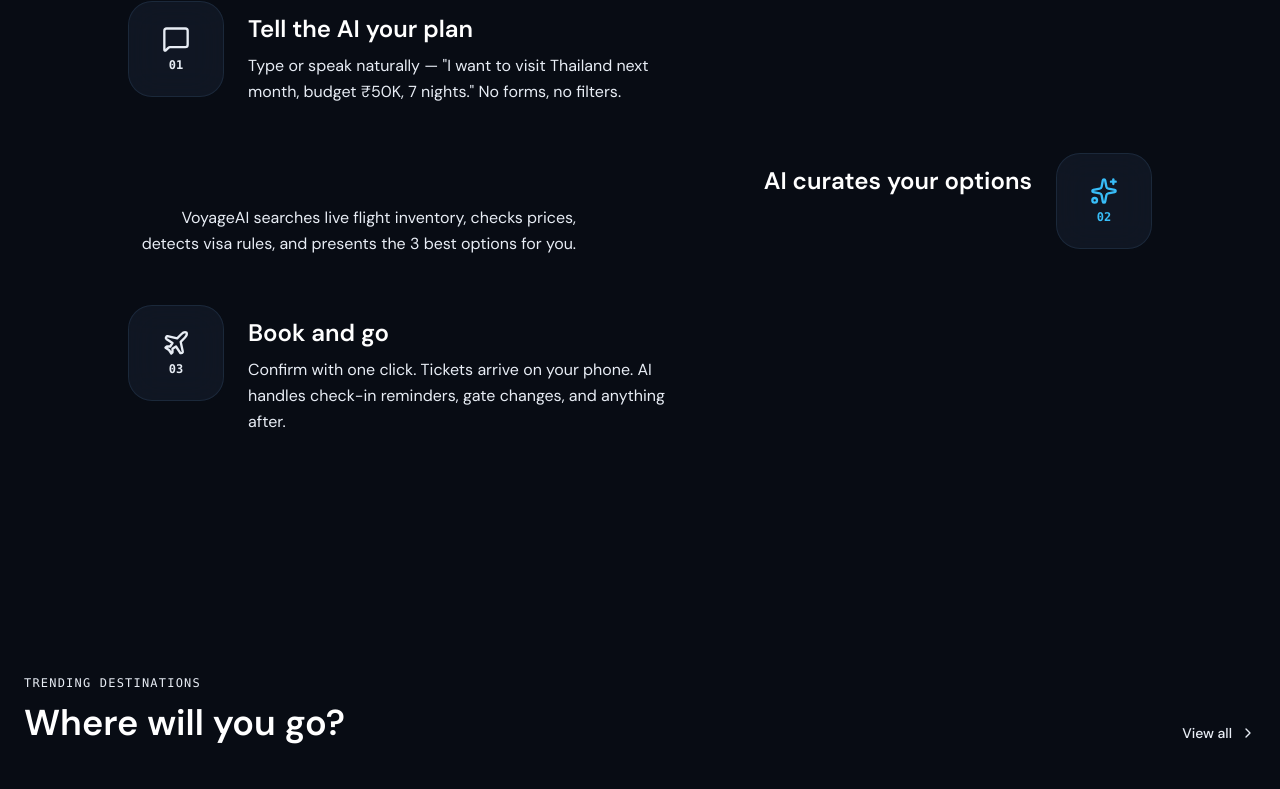
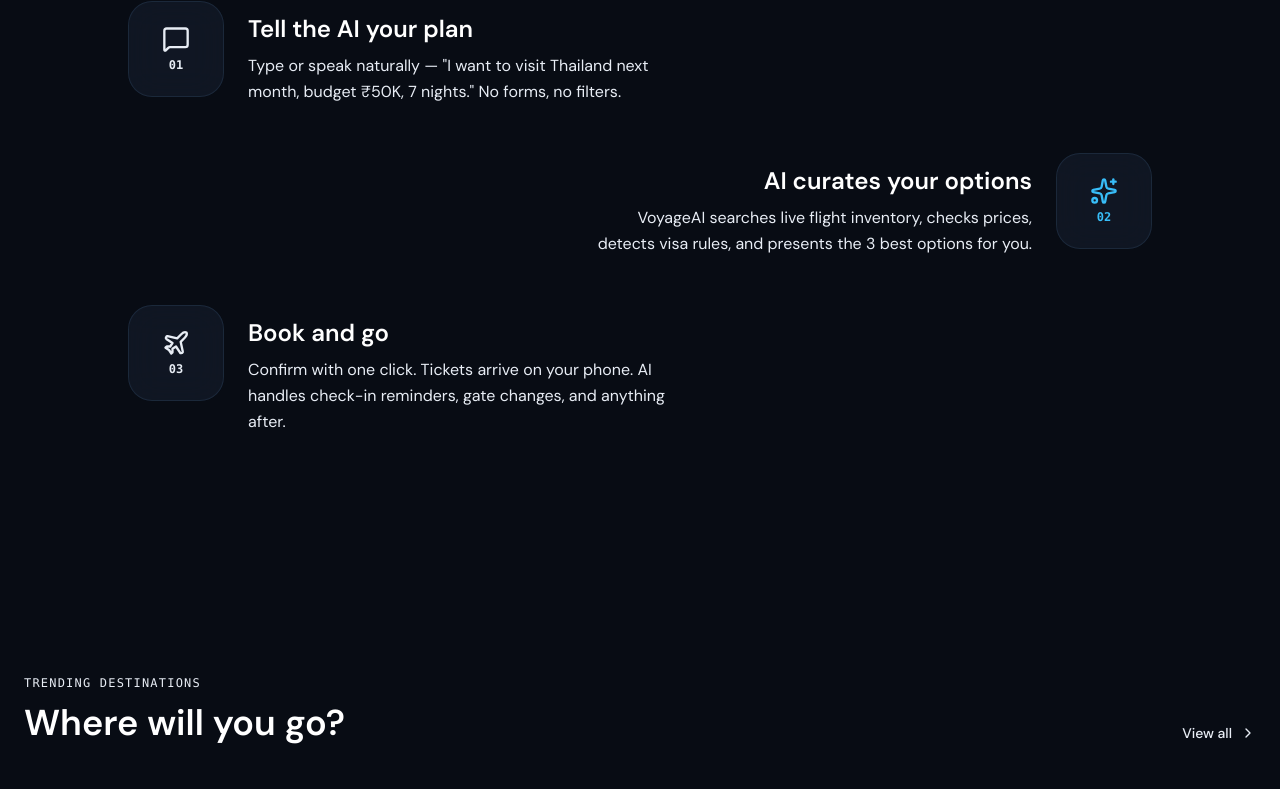
Before and after one commit to ApekshaDave/Travel-agency-, a React (Vite) app: page / in a window 1280 px wide. Shown: the part 2480-3269 px from the top of the page. Built offline with nearby package versions, Linux system fonts and the light colour scheme; no server answers; grey boxes are pictures that could not be loaded; a web font is replaced by a local one; what groq-sdk would draw is missing.

Commit message:
Alignment correction

```diff
--- a/src/pages/HomePage.jsx
+++ b/src/pages/HomePage.jsx
@@ -395,7 +395,7 @@
                   <Icon className={`w-7 h-7 mb-1 ${color === 'gold' ? 'text-gold-400' : color === 'sky' ? 'text-sky-400' : 'text-sage-400'}`} />
                   <span className={`font-mono text-xs font-bold ${color === 'gold' ? 'text-gold-400' : color === 'sky' ? 'text-sky-400' : 'text-sage-400'}`}>{step}</span>
                 </div>
-                <div className="flex-1 pt-3">
+                <div className="flex-1 pt-3 max-w-md">
                   <h3 className="font-display text-2xl font-bold text-white mb-2">{title}</h3>
                   <p className="text-muted leading-relaxed max-w-md">{desc}</p>
                 </div>
```
